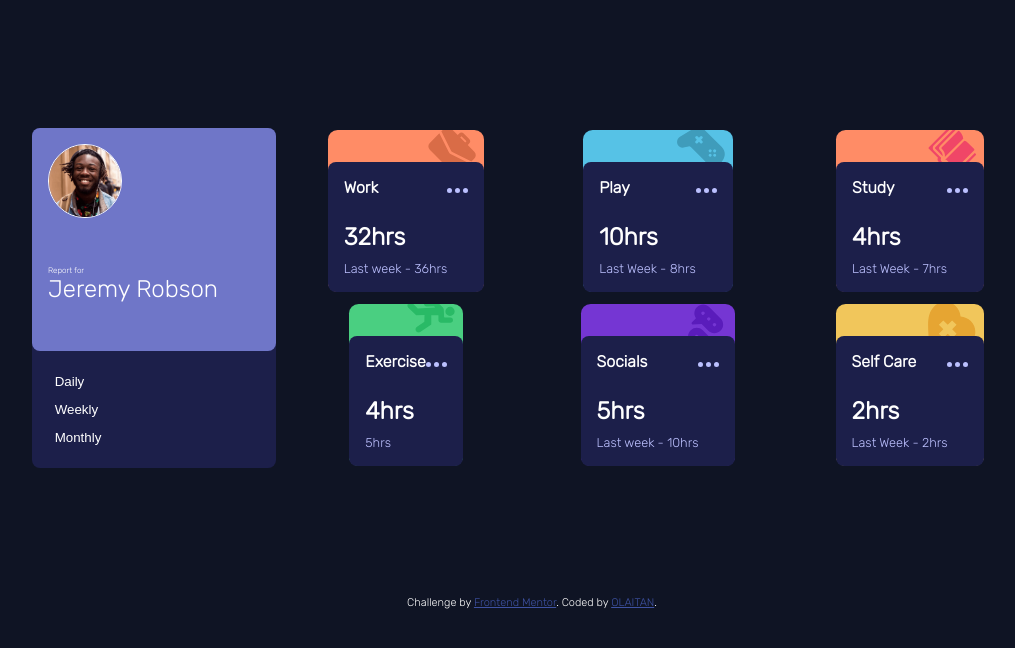
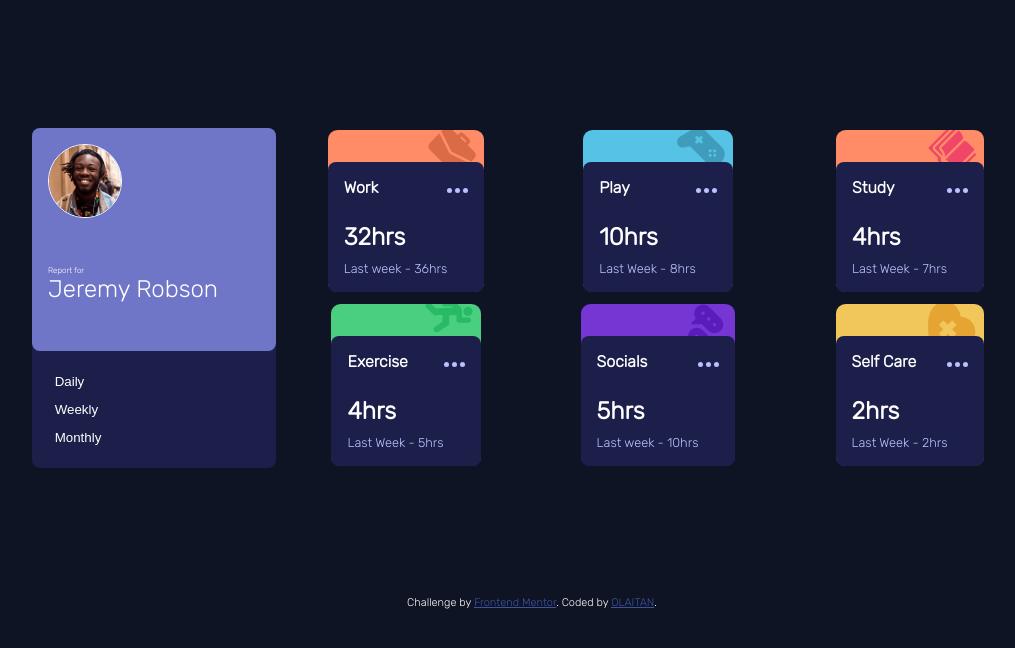
Before and after one commit to Olaitan01/Time-Trackind-dashboard, a plain HTML site: page index.html in a window 1280 px wide. Shown: the whole page, without its empty margins (108-1123 px from the left). Drawn offline with Linux system fonts and the light colour scheme.

Commit message:
updated html

```diff
--- a/index.html
+++ b/index.html
@@ -133,7 +133,7 @@
           <div>
             <p class="title">Exercise</p>
             <p class="current__hrs"><span class="ex-current">4</span>hrs</p>
-            <p class="previous__hrs"><span class="ex-previous">5</span>hrs</p>
+            <p class="previous__hrs">Last Week - <span class="ex-previous">5</span>hrs</p>
           </div>
           <div>
             <img
```
